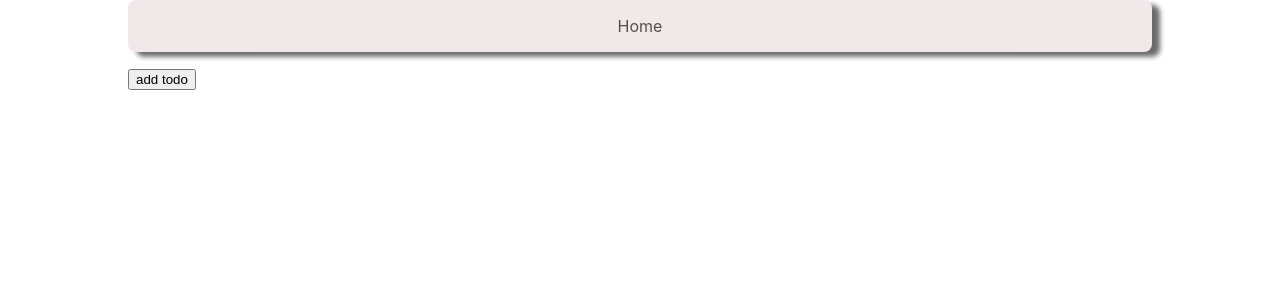
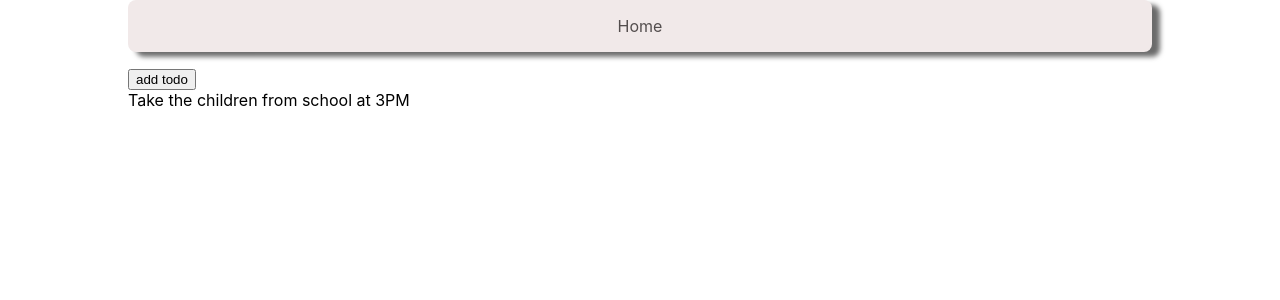
Before and after one commit to matekaszas13/todo-app, a Next.js app in the folder todo/: page / in a window 1280 px wide. Shown: the top 300 px of the page. Built offline with nearby package versions, Linux system fonts and the light colour scheme.

Commit message:
Feat: Add Todo component to index.tsx

```diff
--- a/todo/pages/index.tsx
+++ b/todo/pages/index.tsx
@@ -1,10 +1,17 @@
 import type { NextPage } from "next";
 import Button from "../components/Button";
+import Todo from "../components/Todo";
 
 const Home: NextPage = () => {
+
+  type Todos = { id: number; name: string };
+
+  const todos: Todos = { id: 1, name: "Take the children from school at 3PM" };
+
   return (
     <div>
       <Button buttonName={"add todo"} />
+      <Todo todo={todos}/>
     </div>
   );
 };
```
